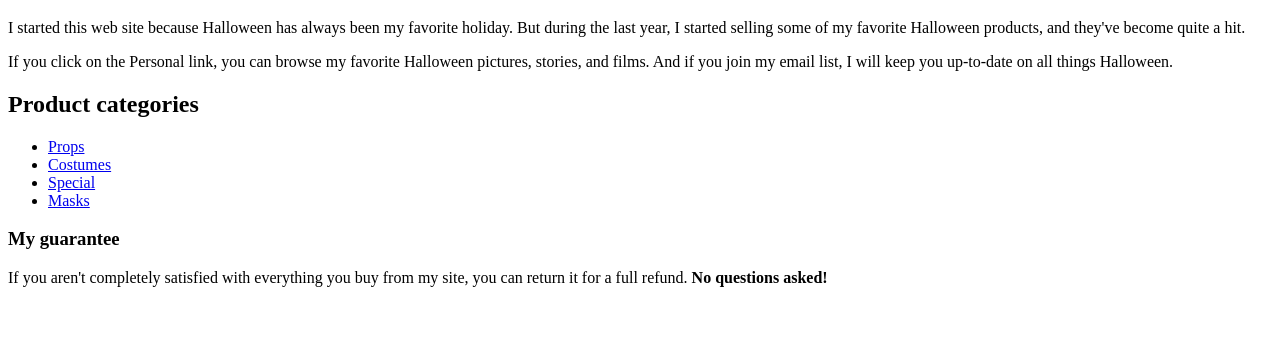
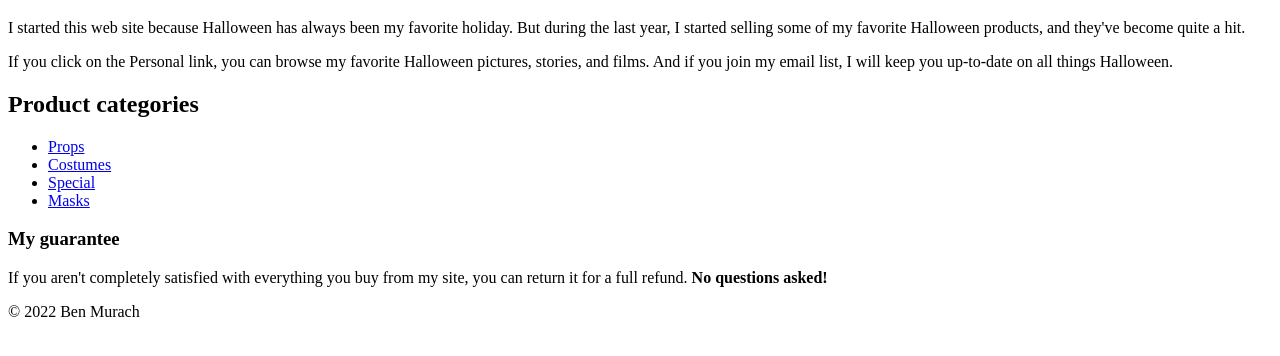
Before and after one commit to HylandMH/halloween_shop_311, a plain HTML site: page index.html in a window 1280 px wide. Shown: the part 240-596 px from the top of the page. Drawn offline with Linux system fonts and the light colour scheme.

Commit message:
Footer updated. Copy right included.

```diff
--- a/index.html
+++ b/index.html
@@ -35,10 +35,7 @@
     </main>
 
     <footer>
-
-
+        <p>&copy; 2022 Ben Murach</p>
     </footer>
-    </body>
-
-
+   </body>
 </html>
```
